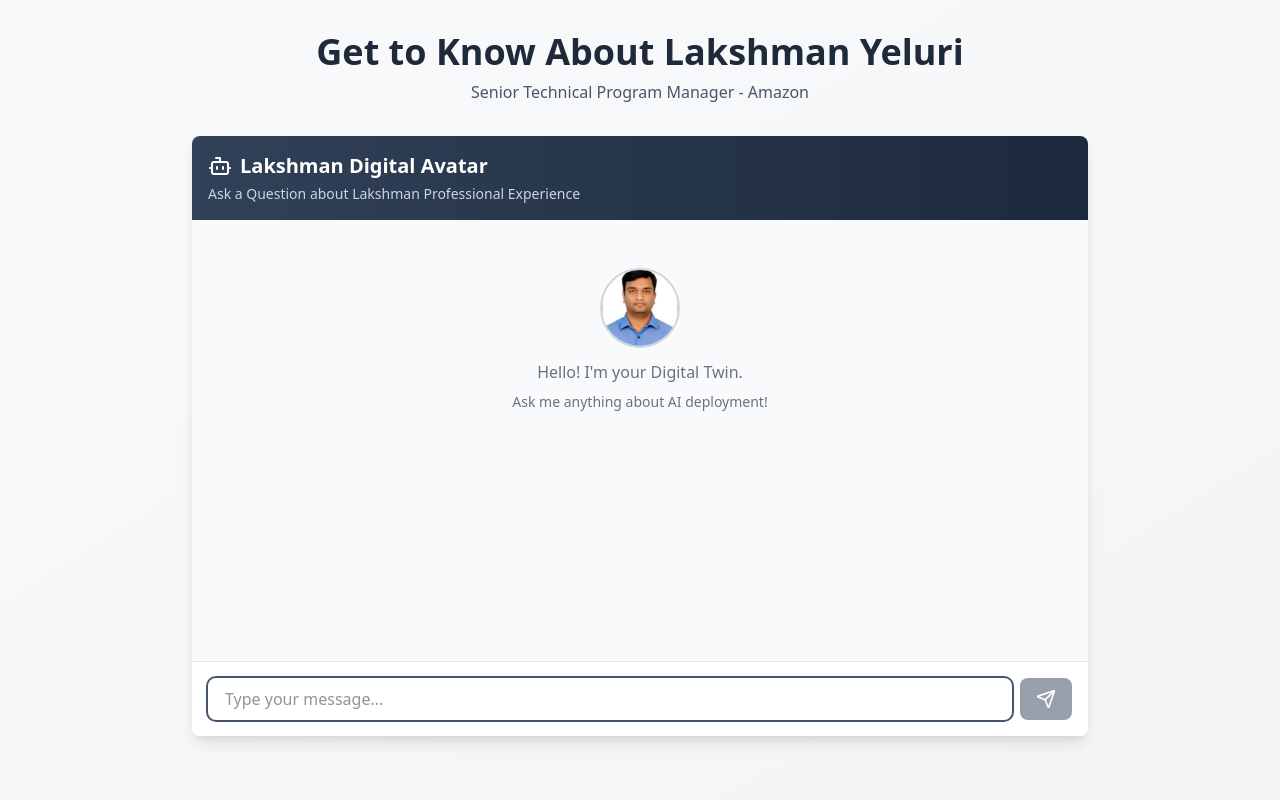
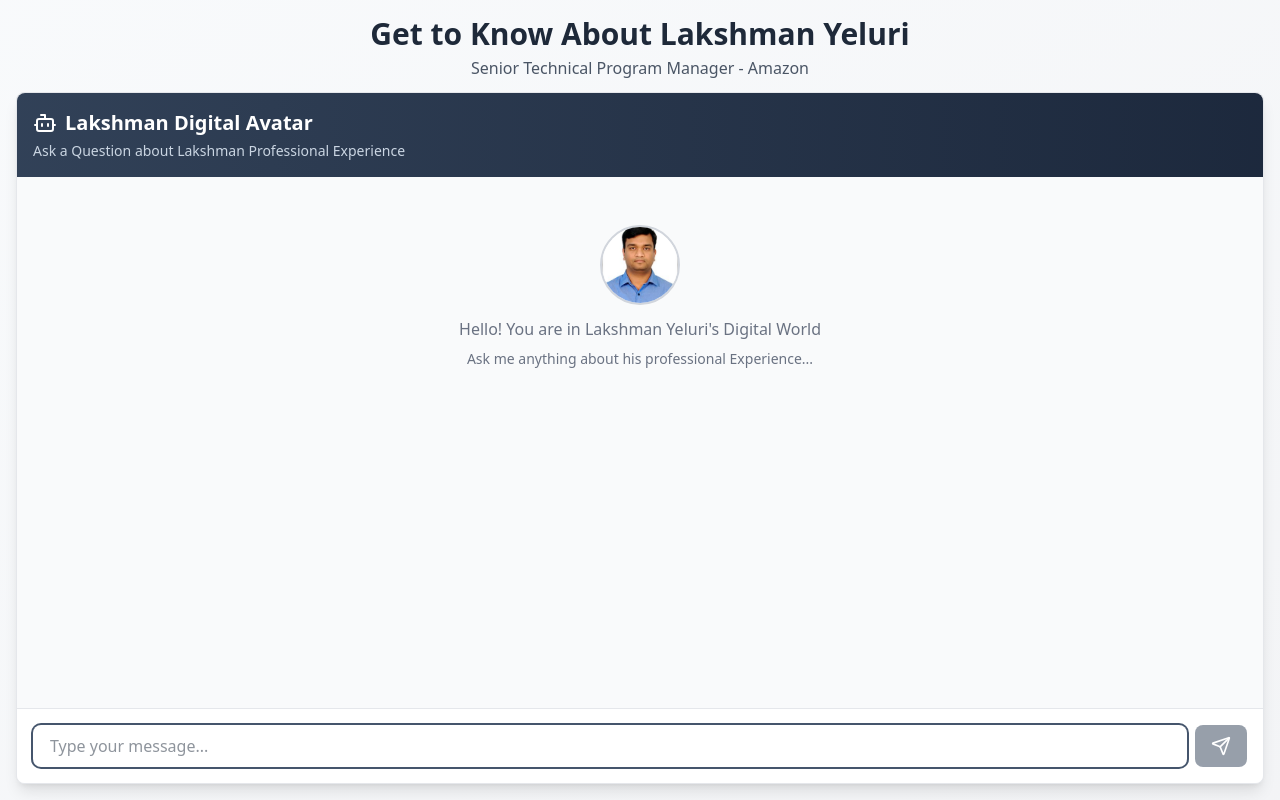
Before and after one commit to xllakshman/twin, a Next.js app in the folder frontend/: page / in a window 1280 px wide. Built offline with nearby package versions, Linux system fonts and the light colour scheme.

Commit message:
Improve chat UI with markdown formatting and full-screen layout.
Render assistant responses with styled headings, update welcome copy and page title, and expand the chat to fill the viewport.

Co-authored-by: Cursor <cursoragent@cursor.com>

```diff
--- a/frontend/app/layout.tsx
+++ b/frontend/app/layout.tsx
@@ -13,7 +13,7 @@ const geistMono = Geist_Mono({
 });
 
 export const metadata: Metadata = {
-  title: "Lakshman Digital Twin",
+  title: "Lakshman's Digital Avatar",
   description: "An AI Career Twin representing Lakshman Yeluri",
 };
 
--- a/frontend/app/page.tsx
+++ b/frontend/app/page.tsx
@@ -2,20 +2,18 @@ import Twin from '@/components/twin';
 
 export default function Home() {
   return (
-    <main className="min-h-screen bg-gradient-to-br from-slate-50 to-gray-100">
-      <div className="container mx-auto px-4 py-8">
-        <div className="max-w-4xl mx-auto">
-          <h1 className="text-4xl font-bold text-center text-gray-800 mb-2">
-            Get to Know About Lakshman Yeluri
-          </h1>
-          <p className="text-center text-gray-600 mb-8">
-            Senior Technical Program Manager - Amazon
-          </p>
+    <main className="h-screen flex flex-col bg-gradient-to-br from-slate-50 to-gray-100 overflow-hidden">
+      <header className="shrink-0 px-4 pt-4 pb-3 text-center">
+        <h1 className="text-2xl md:text-3xl font-bold text-gray-800 mb-1">
+          Get to Know About Lakshman Yeluri
+        </h1>
+        <p className="text-sm md:text-base text-gray-600">
+          Senior Technical Program Manager - Amazon
+        </p>
+      </header>
 
-          <div className="h-[600px]">
-            <Twin />
-          </div>
-        </div>
+      <div className="flex-1 min-h-0 px-3 pb-3 md:px-4 md:pb-4">
+        <Twin />
       </div>
     </main>
   );
--- /dev/null
+++ b/frontend/components/message-content.tsx
@@ -0,0 +1,78 @@
+'use client';
+
+import ReactMarkdown from 'react-markdown';
+import remarkGfm from 'remark-gfm';
+import type { Element } from 'hast';
+
+function isStandaloneStrongParagraph(node: Element | undefined): boolean {
+  if (!node || node.tagName !== 'p') return false;
+  const children = node.children ?? [];
+  if (children.length !== 1) return false;
+  const child = children[0];
+  return child.type === 'element' && child.tagName === 'strong';
+}
+
+function getStrongText(node: Element | undefined): string {
+  if (!node || node.tagName !== 'p') return '';
+  const child = node.children?.[0];
+  if (child?.type !== 'element' || child.tagName !== 'strong') return '';
+  const textNode = child.children?.[0];
+  return textNode?.type === 'text' ? textNode.value : '';
+}
+
+interface MessageContentProps {
+  content: string;
+}
+
+export default function MessageContent({ content }: MessageContentProps) {
+  return (
+    <ReactMarkdown
+      remarkPlugins={[remarkGfm]}
+      components={{
+        h1: ({ children }) => (
+          <h2 className="text-xl font-bold text-blue-700 mt-4 mb-2 first:mt-0">{children}</h2>
+        ),
+        h2: ({ children }) => (
+          <h2 className="text-lg font-bold text-blue-700 mt-4 mb-2 first:mt-0">{children}</h2>
+        ),
+        h3: ({ children }) => (
+          <h3 className="text-base font-bold text-black mt-3 mb-1">{children}</h3>
+        ),
+        p: ({ node, children }) => {
+          if (isStandaloneStrongParagraph(node as Element | undefined)) {
+            const text = getStrongText(node as Element | undefined);
+            const isSectionHeading = text.endsWith(':');
+
+            if (isSectionHeading) {
+              return (
+                <p className="text-lg font-bold text-blue-700 mt-4 mb-2 first:mt-0">{children}</p>
+              );
+            }
+
+            return (
+              <p className="text-base font-bold text-black mt-3 mb-1">{children}</p>
+            );
+          }
+
+          return <p className="mb-2 leading-relaxed">{children}</p>;
+        },
+        strong: ({ children }) => (
+          <strong className="font-bold text-black">{children}</strong>
+        ),
+        ul: ({ children }) => (
+          <ul className="list-disc pl-5 mb-2 space-y-1">{children}</ul>
+        ),
+        ol: ({ children }) => (
+          <ol className="list-decimal pl-5 mb-2 space-y-1">{children}</ol>
+        ),
+        li: ({ children }) => (
+          <li className="text-sm leading-relaxed [&>strong:first-child]:text-sm [&>strong:first-child]:font-bold [&>strong:first-child]:text-black">
+            {children}
+          </li>
+        ),
+      }}
+    >
+      {content}
+    </ReactMarkdown>
+  );
+}
--- a/frontend/components/twin.tsx
+++ b/frontend/components/twin.tsx
@@ -2,6 +2,7 @@
 
 import { useState, useRef, useEffect } from 'react';
 import { Send, Bot, User } from 'lucide-react';
+import MessageContent from '@/components/message-content';
 
 interface Message {
     id: string;
@@ -103,9 +104,9 @@ export default function Twin() {
     }, []);
 
     return (
-        <div className="flex flex-col h-full bg-gray-50 rounded-lg shadow-lg">
+        <div className="flex flex-col h-full bg-gray-50 rounded-lg shadow-lg border border-gray-200">
             {/* Header */}
-            <div className="bg-gradient-to-r from-slate-700 to-slate-800 text-white p-4 rounded-t-lg">
+            <div className="bg-gradient-to-r from-slate-700 to-slate-800 text-white p-3 md:p-4 rounded-t-lg shrink-0">
                 <h2 className="text-xl font-semibold flex items-center gap-2">
                     <Bot className="w-6 h-6" />
                     Lakshman Digital Avatar
@@ -126,8 +127,8 @@ export default function Twin() {
                         ) : (
                             <Bot className="w-12 h-12 mx-auto mb-3 text-gray-400" />
                         )}
-                        <p>Hello! I&apos;m your Digital Twin.</p>
-                        <p className="text-sm mt-2">Ask me anything about AI deployment!</p>
+                        <p>Hello! You are in Lakshman Yeluri&apos;s Digital World</p>
+                        <p className="text-sm mt-2">Ask me anything about his professional Experience...</p>
                     </div>
                 )}
 
@@ -155,13 +156,17 @@ export default function Twin() {
                         )}
 
                         <div
-                            className={`max-w-[70%] rounded-lg p-3 ${
+                            className={`max-w-[85%] md:max-w-[75%] rounded-lg p-3 ${
                                 message.role === 'user'
                                     ? 'bg-slate-700 text-white'
                                     : 'bg-white border border-gray-200 text-gray-800'
                             }`}
                         >
-                            <p className="whitespace-pre-wrap">{message.content}</p>
+                            {message.role === 'assistant' ? (
+                                <MessageContent content={message.content} />
+                            ) : (
+                                <p className="whitespace-pre-wrap">{message.content}</p>
+                            )}
                             <p
                                 className={`text-xs mt-1 ${
                                     message.role === 'user' ? 'text-slate-300' : 'text-gray-500'
@@ -210,7 +215,7 @@ export default function Twin() {
             </div>
 
             {/* Input */}
-            <div className="border-t border-gray-200 p-4 bg-white rounded-b-lg">
+            <div className="border-t border-gray-200 p-3 md:p-4 bg-white rounded-b-lg shrink-0">
                 <div className="flex gap-2">
                     <input
                         ref={inputRef}
--- a/frontend/package.json
+++ b/frontend/package.json
@@ -12,7 +12,9 @@
     "lucide-react": "^1.20.0",
     "next": "16.2.9",
     "react": "19.2.4",
-    "react-dom": "19.2.4"
+    "react-dom": "19.2.4",
+    "react-markdown": "^10.1.0",
+    "remark-gfm": "^4.0.1"
   },
   "devDependencies": {
     "@tailwindcss/postcss": "^4",
```
Also changed, not shown: 1 other file (tests, documents, lock files or other folders).
